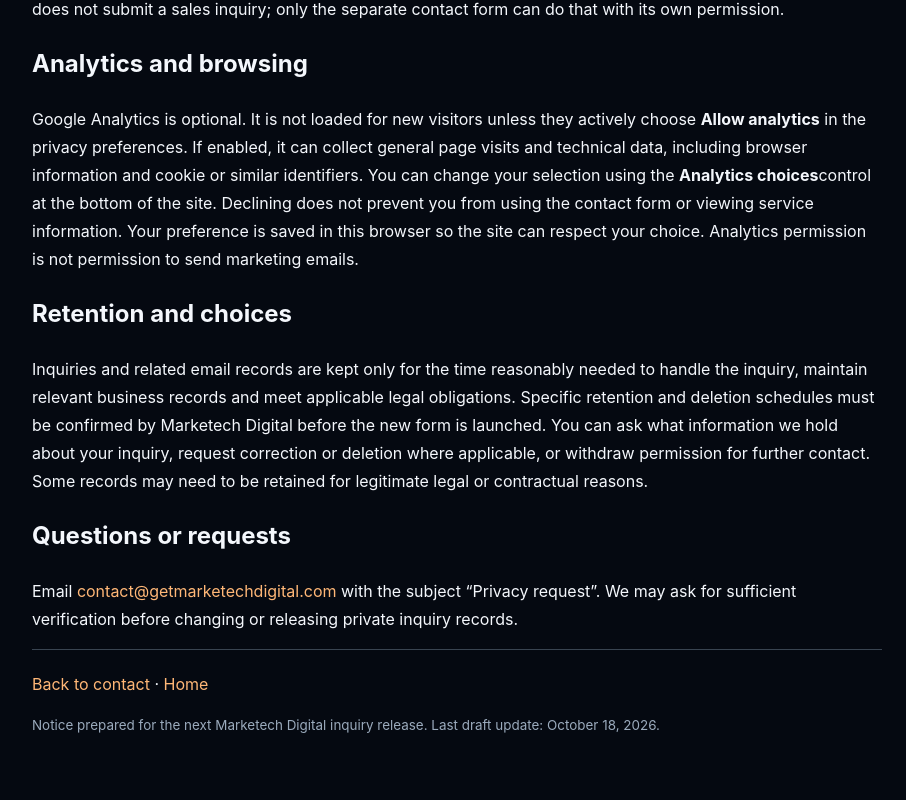
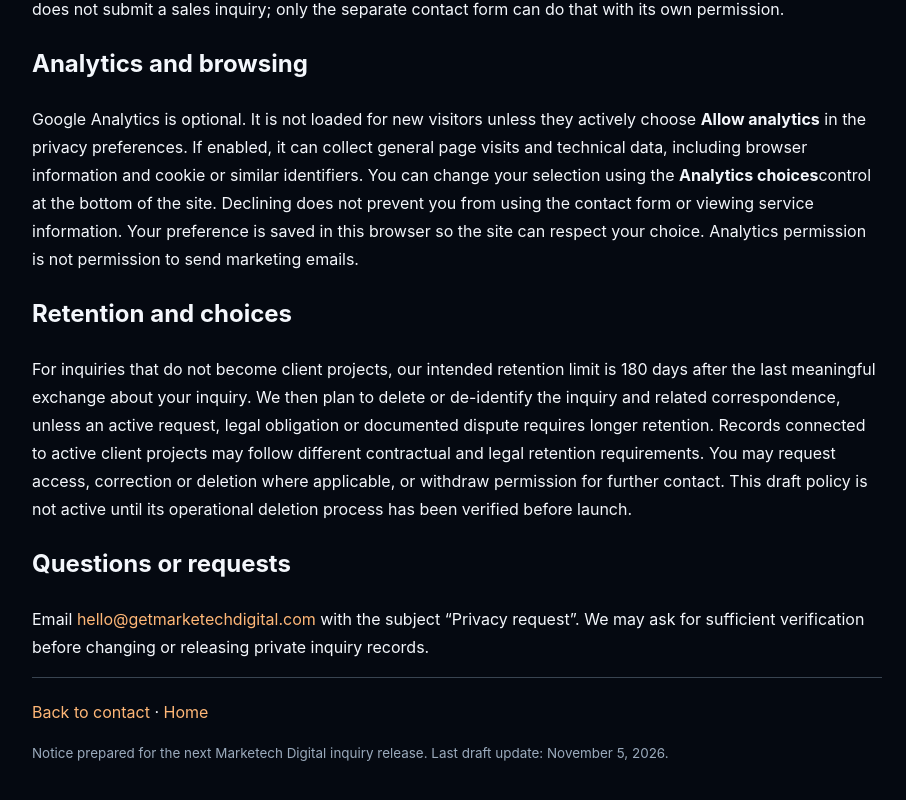
Before and after one commit to brabbasi/MarketechDigital, a Next.js app: page /privacy in a window 1280 px wide. Shown: the part 1399-2199 px from the top of the page, without its empty margins (183-1089 px from the left). Built offline with nearby package versions, Linux system fonts and the light colour scheme; no server answers.

Commit message:
docs(privacy): prepare 180-day unconverted inquiry notice and approved contact inbox

```diff
--- a/app/privacy/page.tsx
+++ b/app/privacy/page.tsx
@@ -7,8 +7,9 @@ export const metadata: Metadata = {
   alternates: { canonical: "/privacy" }
 };
 
-// Proposed customer-facing notice: must be approved against actual operational
-// retention/deletion, analytics and vendor configurations before production.
+// Founder approved the 180-day unconverted-inquiry policy for draft preparation
+// on November 5, 2026; NOT approval to publish or represent deletion as operational.
+// Verify retention/deletion across inbox, providers and backups before production.
 export default function PrivacyPage() {
   return (
     <main style={{ minHeight: "100vh", padding: "170px 24px 85px", background: "#050911", color: "#f4f7fc" }}>
@@ -70,17 +71,19 @@ export default function PrivacyPage() {
           Analytics permission is not permission to send marketing emails.</p>
 
         <h2>Retention and choices</h2>
-        <p>Inquiries and related email records are kept only for the time reasonably
-          needed to handle the inquiry, maintain relevant business records and meet
-          applicable legal obligations. Specific retention and deletion schedules
-          must be confirmed by Marketech Digital before the new form is launched.
-          You can ask what information we hold about your inquiry, request correction
-          or deletion where applicable, or withdraw permission for further contact.
-          Some records may need to be retained for legitimate legal or contractual reasons.</p>
+        <p>For inquiries that do not become client projects, our intended retention limit is
+          180 days after the last meaningful exchange about your inquiry. We then plan
+          to delete or de-identify the inquiry and related correspondence, unless an
+          active request, legal obligation or documented dispute requires longer
+          retention. Records connected to active client projects may follow different
+          contractual and legal retention requirements. You may request access,
+          correction or deletion where applicable, or withdraw permission for further
+          contact. This draft policy is not active until its operational deletion
+          process has been verified before launch.</p>
 
         <h2>Questions or requests</h2>
-        <p>Email <a href="mailto:contact@getmarketechdigital.com" style={{ color: "#ffb777" }}>
-          contact@getmarketechdigital.com</a> with the subject “Privacy request”.
+        <p>Email <a href="mailto:hello@getmarketechdigital.com" style={{ color: "#ffb777" }}>
+          hello@getmarketechdigital.com</a> with the subject “Privacy request”.
           We may ask for sufficient verification before changing or releasing private
           inquiry records.</p>
         <p style={{ borderTop: "1px solid #394451", paddingTop: 20 }}>
@@ -89,7 +92,7 @@ export default function PrivacyPage() {
         </p>
         <p style={{ color: "#9babbd", fontSize: ".84rem" }}>
           Notice prepared for the next Marketech Digital inquiry release.
-          Last draft update: October 18, 2026.
+          Last draft update: November 5, 2026.
         </p>
       </article>
     </main>
```
